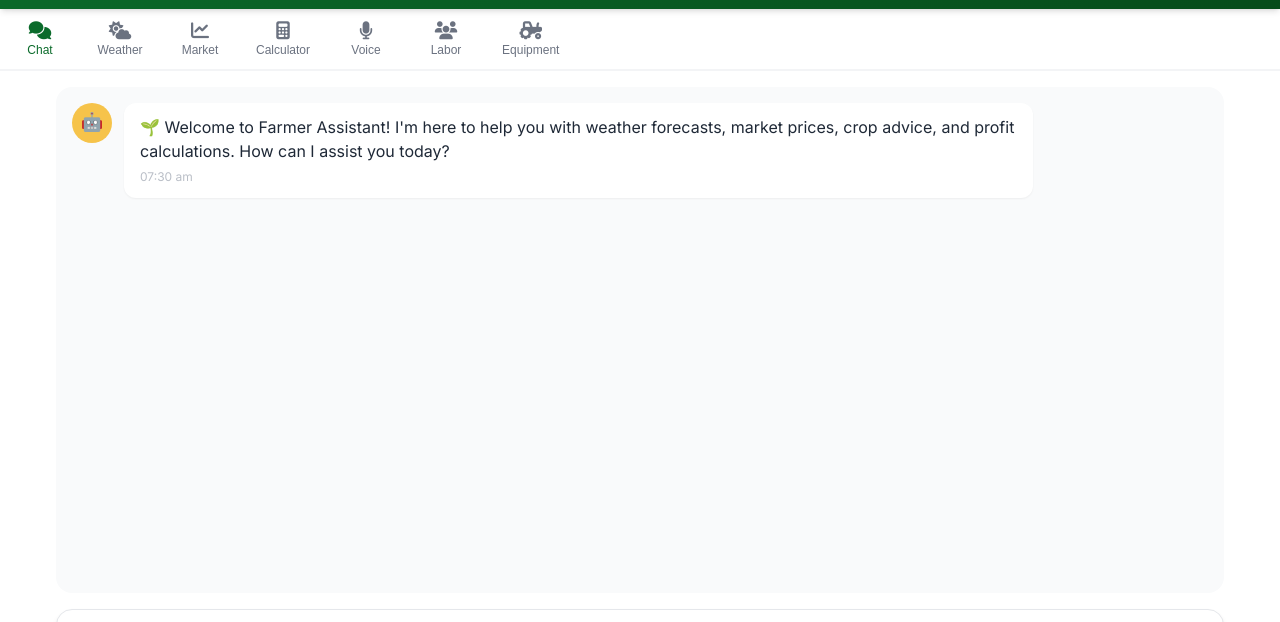
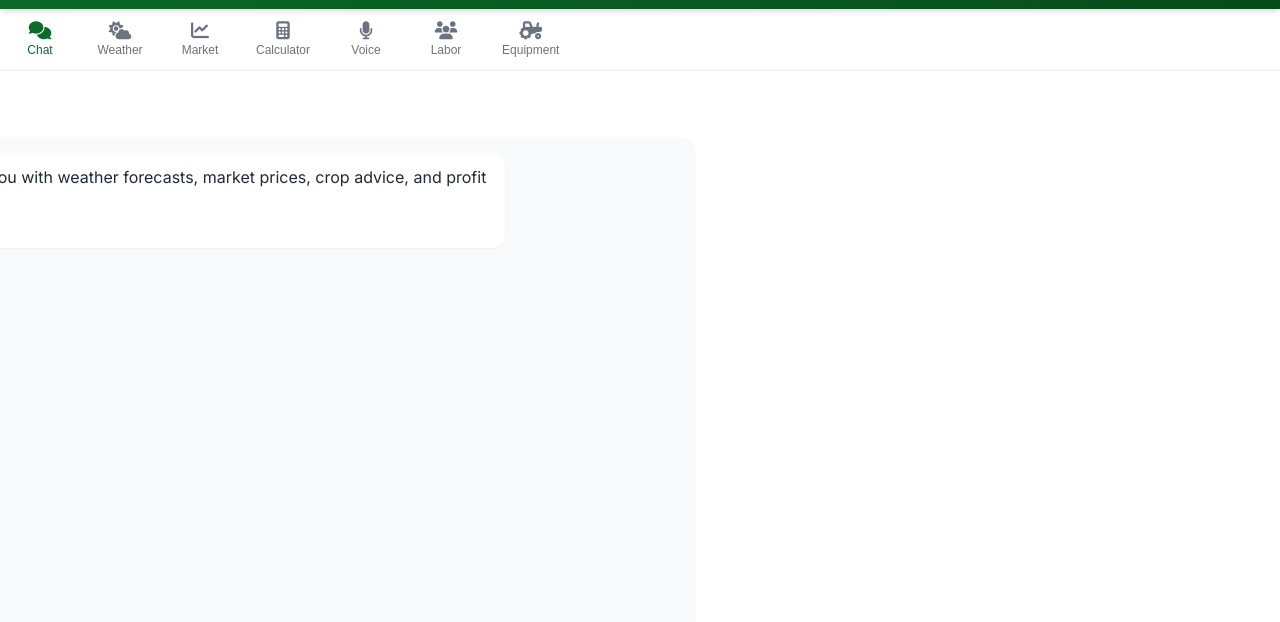
Before and after one commit to RexMerciline/Digital-Krishi-Officer-SIH-, a plain HTML site: page index.html in a window 1280 px wide. Shown: the part 119-741 px from the top of the page. Drawn offline with nearby package versions, Linux system fonts and the light colour scheme.

Commit message:
Update styles.css

```diff
--- a/styles.css
+++ b/styles.css
@@ -317,6 +317,9 @@ body {
     max-width: 1200px;
     margin: 0 auto;
     width: 100%;
+    position: relative;
+    right: 528px;
+    top: 50px;
 }
 
 .tab-panel.active {
```
